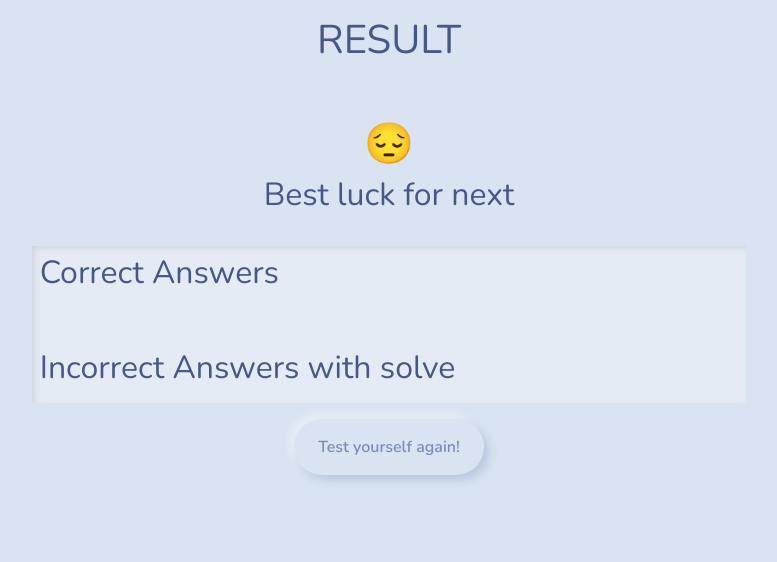
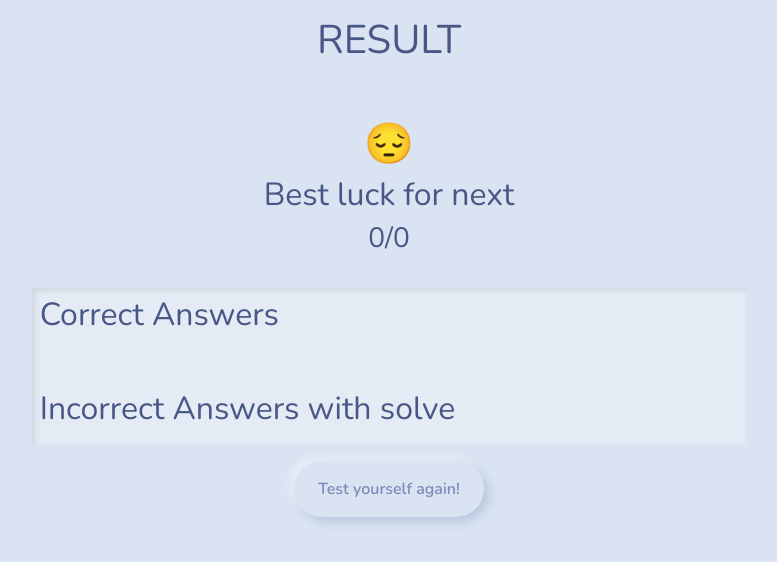
Before and after one commit to Tanvin-Ahmed/quiz-web-app-client, a React (Create React App) app: page /quiz/result in a window 1280 px wide. Shown: the top 562 px of the page, without its empty margins (251-1028 px from the left). Built offline with nearby package versions, Linux system fonts and the light colour scheme.

Commit message:
update result screen UI to get more information

```diff
--- a/src/screen/ResultScreen.tsx
+++ b/src/screen/ResultScreen.tsx
@@ -64,6 +64,9 @@ const ResultScreen = () => {
 							<h2>Excellent!!!</h2>
 						</>
 					) : null}
+					<h3>
+						{correct.length}/{answers.length}
+					</h3>
 				</div>
 				<br />
 				<ListGroup variant="flush" className="p-2">
```
